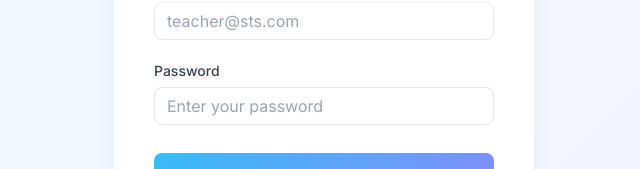
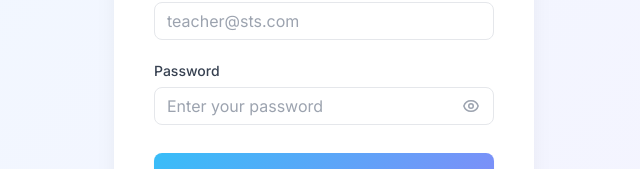
Before and after one commit to vaibhavforeal/student-tracking-system, a React (Vite) app in the folder frontend/: page /login in a window 1280 px wide. Both pictures are taken after a click on the button "Teacher". Shown: the part 446-615 px from the top of the page, without its empty margins (316-956 px from the left). Built offline with nearby package versions, Linux system fonts and the light colour scheme.

Commit message:
feat(frontend): add password visibility toggle and update logo
- Add show/hide password toggle (eye icon) to login form
- Update logo.png with latest institute branding
- Add .password-field and .password-toggle CSS styles

```diff
--- a/frontend/src/index.css
+++ b/frontend/src/index.css
@@ -778,6 +778,35 @@ input, button, textarea, select {
   margin-top: var(--space-2);
 }
 
+/* ─── Password Field Toggle ───────────────────────────────── */
+.password-field {
+  position: relative;
+}
+
+.password-field .form-input {
+  padding-right: 2.5rem;
+}
+
+.password-toggle {
+  position: absolute;
+  right: 0.75rem;
+  top: 50%;
+  transform: translateY(-50%);
+  background: none;
+  border: none;
+  color: var(--color-gray-400);
+  cursor: pointer;
+  display: flex;
+  align-items: center;
+  padding: 2px;
+  font-size: var(--font-lg);
+  transition: color var(--transition-fast);
+}
+
+.password-toggle:hover {
+  color: var(--color-gray-600);
+}
+
 /* ─── Role Switcher ────────────────────────────────────────── */
 .role-switcher {
   display: flex;
--- a/frontend/src/pages/auth/Login.jsx
+++ b/frontend/src/pages/auth/Login.jsx
@@ -1,7 +1,7 @@
 import { useState } from 'react';
 import { useNavigate } from 'react-router-dom';
 import useAuthStore from '../../store/authStore';
-import { HiOutlineAcademicCap, HiOutlineUserGroup, HiOutlineShieldCheck } from 'react-icons/hi';
+import { HiOutlineAcademicCap, HiOutlineUserGroup, HiOutlineShieldCheck, HiOutlineEye, HiOutlineEyeOff } from 'react-icons/hi';
 
 const ROLES = [
   { key: 'student', label: 'Student', icon: HiOutlineAcademicCap },
@@ -16,6 +16,7 @@ export default function Login() {
   const [email, setEmail] = useState('');
   const [password, setPassword] = useState('');
   const [error, setError] = useState('');
+  const [showPassword, setShowPassword] = useState(false);
   const [loading, setLoading] = useState(false);
   const login = useAuthStore((s) => s.login);
   const navigate = useNavigate();
@@ -132,15 +133,26 @@ export default function Login() {
               </div>
               <div className="form-group">
                 <label className="form-label" htmlFor="password">Password</label>
+                <div className="password-field">
                   <input
                     id="password"
-                  type="password"
+                    type={showPassword ? 'text' : 'password'}
                     className="form-input"
                     placeholder="Enter your password"
                     value={password}
                     onChange={(e) => setPassword(e.target.value)}
                     required
                   />
+                  <button
+                    type="button"
+                    className="password-toggle"
+                    onClick={() => setShowPassword((v) => !v)}
+                    tabIndex={-1}
+                    title={showPassword ? 'Hide password' : 'Show password'}
+                  >
+                    {showPassword ? <HiOutlineEyeOff /> : <HiOutlineEye />}
+                  </button>
+                </div>
               </div>
             </>
           )}
```
Lines whose indentation alone changed are shown as unchanged.
